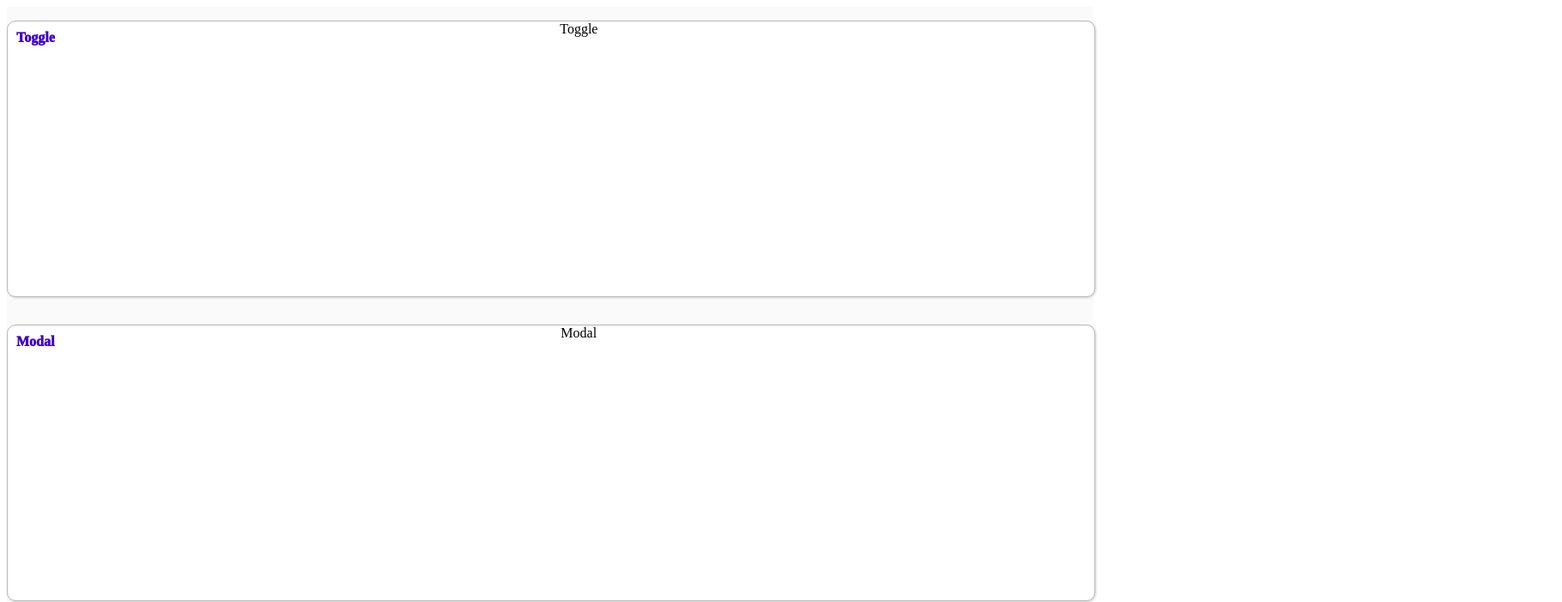
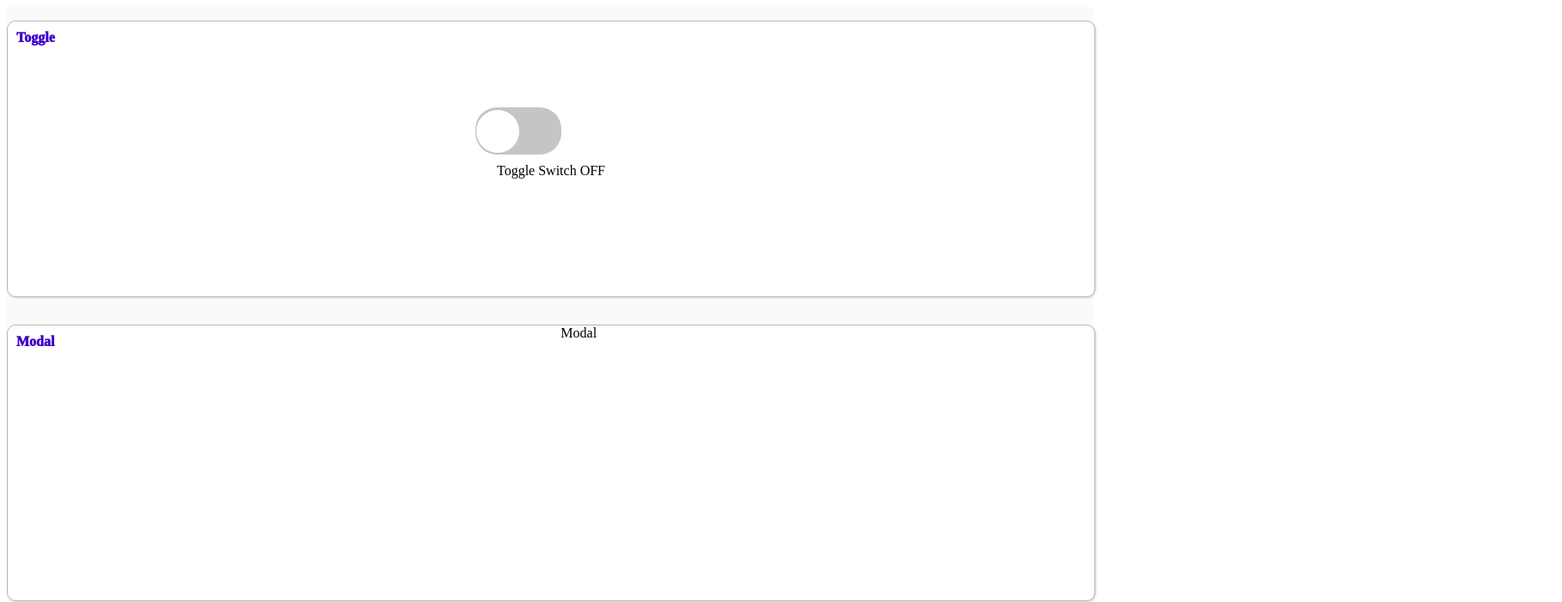
Before and after one commit to lsj135779/wanted_pre_onboarding, a React (Create React App) app in the folder custom-component/: page / in a window 1280 px wide. Shown: the top 701 px of the page at 86% size, 1817 px wide, since content can reach past the window. Built offline with nearby package versions, Linux system fonts and the light colour scheme.

Commit message:
02.make Toggle Component

```diff
--- a/custom-component/package.json
+++ b/custom-component/package.json
@@ -9,6 +9,7 @@
     "react": "^17.0.2",
     "react-dom": "^17.0.2",
     "react-scripts": "5.0.0",
+    "styled-components": "^5.3.3",
     "web-vitals": "^2.1.4"
   },
   "scripts": {
--- a/custom-component/src/component/Toggle.js
+++ b/custom-component/src/component/Toggle.js
@@ -1,5 +1,58 @@
 import styled from "styled-components";
+import { useState } from "react";
+
+const Container = styled.div`
+  position: relative;
+  margin-top: 100px;
+  left: 43%;
+  cursor: pointer;
+  .container {
+    width: 100px;
+    height: 55px;
+    border-radius: 25px;
+    background: #c5c5c5;
+    transition: all 0.2s;
+    &.click {
+      background-color: #4701cd;
+    }
+  }
+  .circle {
+    position: absolute;
+    top: 2.5px;
+    left: 1px;
+    width: 50px;
+    height: 50px;
+    background: #ffffff;
+    border-radius: 25px;
+    transition: all 0.2s;
+    &.click {
+      left: 49px;
+    }
+    .circle::after {
+      content: "aaaa";
+    }
+  }
+`;
+const Description = styled.div`
+  margin-top: 10px;
+`;
 
 export const Toggle = () => {
-  return <div>Toggle</div>;
+  const [isOn, setIsOn] = useState(false);
+
+  const clickToggle = () => {
+    setIsOn(!isOn);
+  };
+
+  return (
+    <>
+      <Container onClick={clickToggle}>
+        <div className={`container ${isOn ? "click" : ""}`}></div>
+        <div className={`circle ${isOn ? "click" : ""}`}></div>
+      </Container>
+      <Description>
+        {isOn ? "Toggle Switch ON" : "Toggle Switch OFF"}
+      </Description>
+    </>
+  );
 };
```
Also changed, not shown: 1 other file (tests, documents, lock files or other folders).
